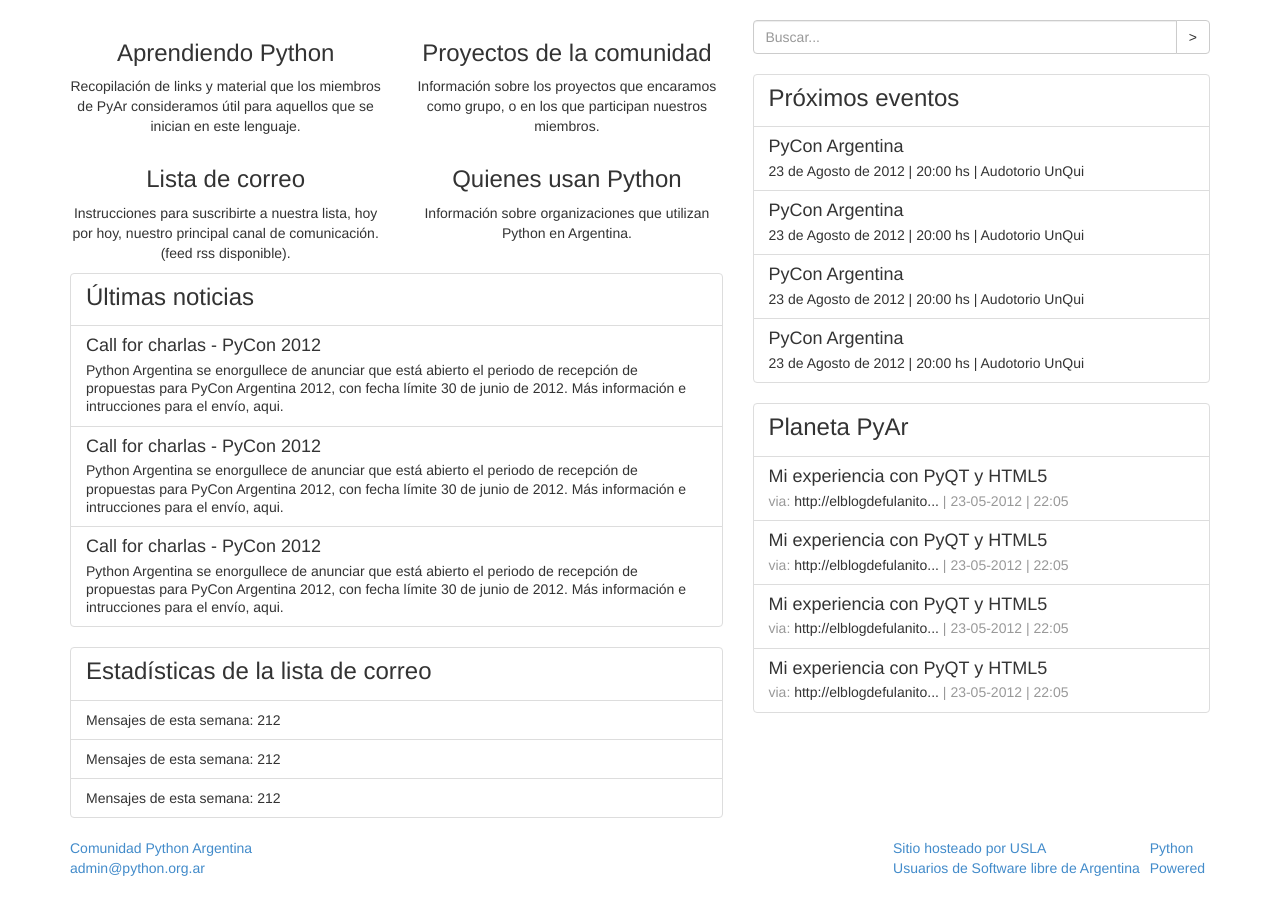
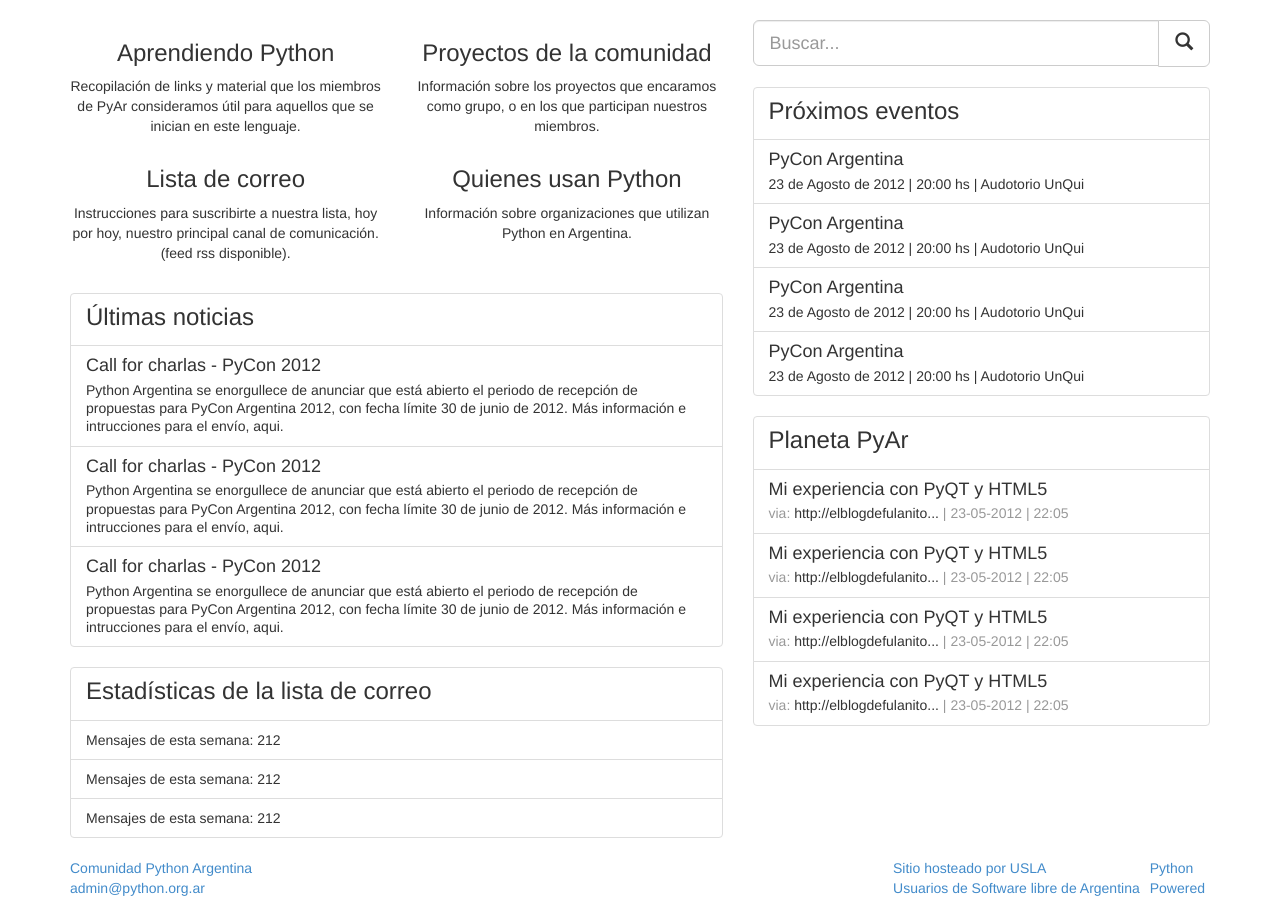
Before and after one commit to PyAr/pyarweb, a Django app: page / in a window 1280 px wide. Shown: the part 51-959 px from the top of the page. Before the commit the page ends 927 px from the top, so only its background shows below. Run offline with Django 3.2, Linux system fonts and the light colour scheme; some libraries are stand-ins or nearby versions.

Commit message:
Add search form

```diff
--- a/community/templates/base.html
+++ b/community/templates/base.html
@@ -7,7 +7,7 @@
 		<meta name="viewport" content="width=device-width, initial-scale=1">
 		<title>PyAr - Python Argentina</title>
 		<link rel="stylesheet" href="{% static "bootstrap/3.1.1/css/bootstrap.min.css" %}">
-		<link rel="stylesheet" href="{% static "css/web.css" %}">
+		<link rel="stylesheet" href="{% static "css/styles.css" %}">
 		<!--[if lt IE 9]>
 			<script src="https://oss.maxcdn.com/libs/html5shiv/3.7.0/html5shiv.js"></script>
 			<script src="https://oss.maxcdn.com/libs/respond.js/1.4.2/respond.min.js"></script>
--- a/community/templates/community/index.html
+++ b/community/templates/community/index.html
@@ -61,12 +61,14 @@
 
 				<!-- SeachBox -->
 
-				<section class="input-group search">
-					<input type="text" placeholder="Buscar..." class="form-control">
+				<form class="input-group" role="form">
+					<input type="text" class="form-control input-lg" placeholder="Buscar...">
 					<span class="input-group-btn">
-						<button class="btn btn-default" type="button">></button>
+						<button class="btn btn-default btn-lg" type="button">
+							<span class="glyphicon glyphicon-search"></span>
+						</button>
 					</span>
-				</section>
+				</form>
 
 				<!-- Próximos eventos -->
 
--- /dev/null
+++ b/static/css/styles.css
@@ -0,0 +1,3 @@
+.list-group {
+	margin-top: 20px;
+}
--- a/static/css/web.css
+++ /dev/null
@@ -1,3 +0,0 @@
-section.input-group.search {
-	margin-bottom: 20px;
-}
```
